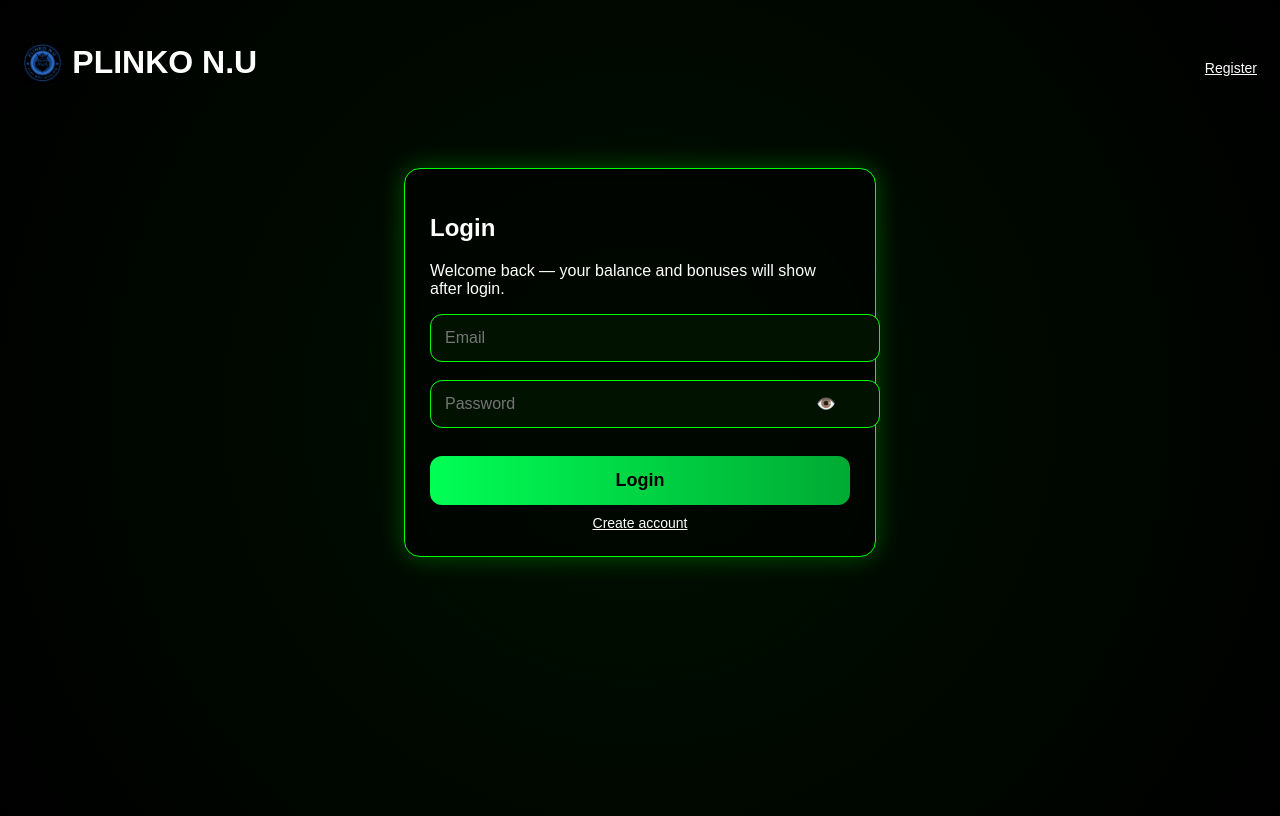
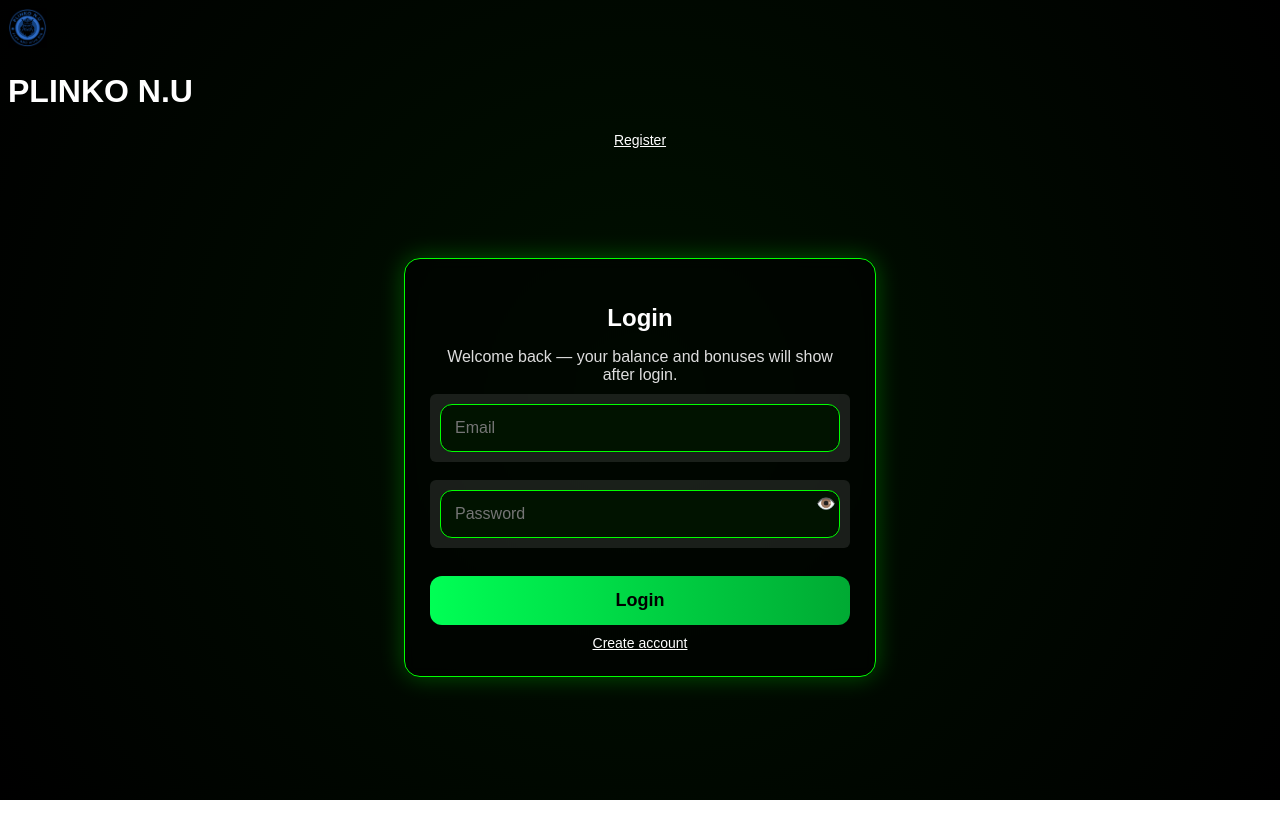
Before and after one commit to Ariana1313/plinko-app, a website: page frontend/login.html in a window 1280 px wide. Drawn offline with Linux system fonts and the light colour scheme; no server answers.

Commit message:
Update style.css

```diff
--- a/frontend/css/style.css
+++ b/frontend/css/style.css
@@ -1,60 +1,74 @@
-/* Global Neon Page Background */
-.neon-page {
-    background: linear-gradient(135deg, #06080f, #0e1a27);
-    color: #ffffff;
-    font-family: "Poppins", sans-serif;
-    min-height: 100vh;
+/* Center main container */
+.container {
+  max-width: 480px;
+  margin: 40px auto;
+  padding: 20px;
 }
 
-/* Header */
-.site-header {
-    padding: 15px;
-    display: flex;
-    justify-content: space-between;
-    align-items: center;
+/* Card holding the registration form */
+.form-card {
+  background: rgba(0,0,0,0.65);
+  padding: 25px;
+  border-radius: 12px;
+  backdrop-filter: blur(6px);
+  box-shadow: 0 0 15px rgba(0,0,0,0.5);
 }
 
-.site-header .left {
-    display: flex;
-    align-items: center;
-    gap: 10px;
+/* Title */
+.form-card h2 {
+  text-align: center;
+  margin-bottom: 15px;
+  color: #fff;
 }
 
-.top-logo {
-    width: 45px;
+/* Input fields */
+.field {
+  display: flex;
+  align-items: center;
+  gap: 8px;
+  background: rgba(255,255,255,0.1);
+  border-radius: 6px;
+  padding: 10px;
+  margin-bottom: 12px;
 }
 
-/* Spinner */
-#globalSpinner {
-    position: fixed;
-    width: 100%;
-    height: 100%;
-    background: rgba(0,0,0,0.65);
-    display: none;
-    align-items: center;
-    justify-content: center;
-    z-index: 99999;
+.field input {
+  flex: 1;
+  background: none;
+  border: none;
+  outline: none;
+  color: #fff;
+  font-size: 15px;
 }
 
-.spinnerBox {
-    text-align: center;
+/* Show password button */
+.show-btn {
+  background: none;
+  border: none;
+  color: #00bfff;
+  font-size: 14px;
 }
 
-.spinner {
-    width: 55px;
-    height: 55px;
-    border: 4px solid #00eaff;
-    border-top-color: transparent;
-    border-radius: 50%;
-    animation: spin 0.7s linear infinite;
+/* Submit button */
+.btn {
+  width: 100%;
+  padding: 12px;
+  background: #007bff;
+  border: none;
+  border-radius: 6px;
+  color: #fff;
+  font-size: 17px;
+  margin-top: 10px;
+  cursor: pointer;
 }
 
-@keyframes spin {
-    100% { transform: rotate(360deg); }
+.btn:hover {
+  background: #005fcc;
 }
 
-#spinnerMsg {
-    margin-top: 12px;
-    font-size: 18px;
-    color: #fff;
+/* subtitle + note */
+.subtitle, .note {
+  color: #ddd;
+  text-align: center;
+  margin-bottom: 10px;
 }
```
